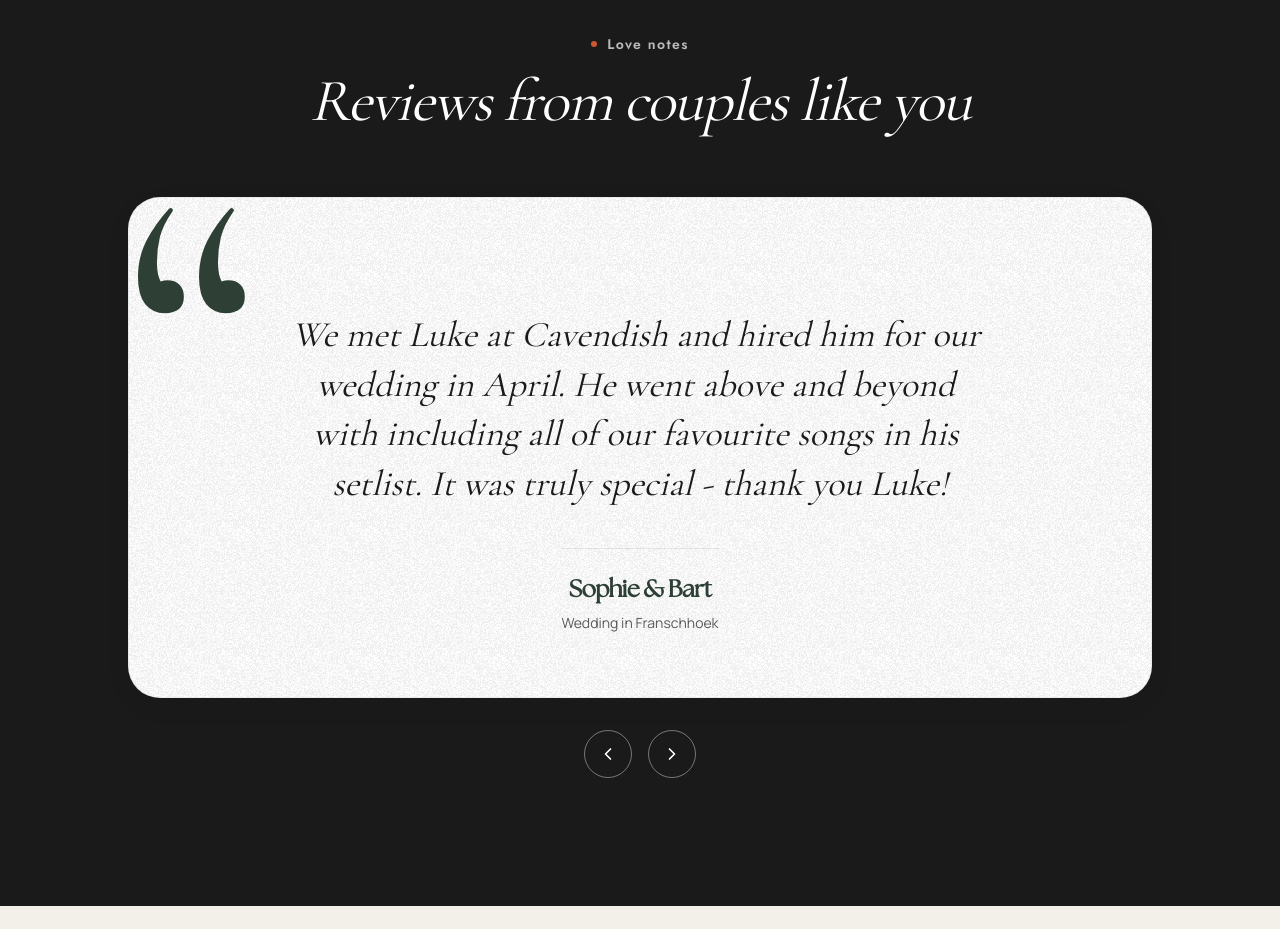
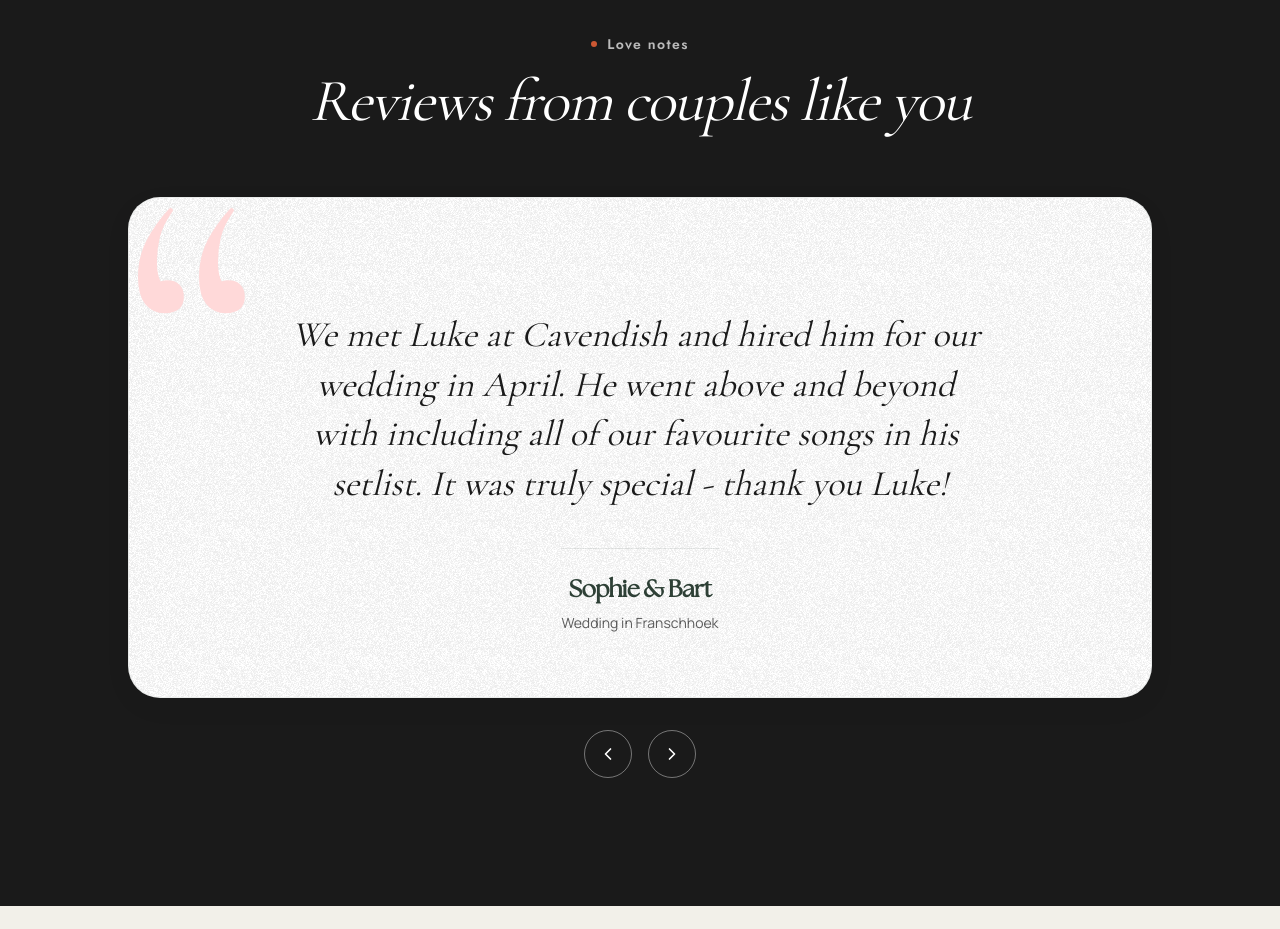
Before and after one commit to lstamer/cellowebsite, a Next.js app: page /services/weddings in a window 1280 px wide. Shown: the part 3800-4729 px from the top of the page. Built offline with nearby package versions, Linux system fonts and the light colour scheme.

Commit message:
Change wedding quote mark to rose

```diff
--- a/src/components/weddings/WeddingTestimonials.tsx
+++ b/src/components/weddings/WeddingTestimonials.tsx
@@ -171,7 +171,7 @@ export function WeddingTestimonials() {
             />
             <span
               aria-hidden
-              className="pointer-events-none absolute -left-[0.02em] -top-[0.16em] -z-10 select-none font-serif text-[14rem] leading-none text-primary md:text-[22rem] lg:text-[26rem]"
+              className="pointer-events-none absolute -left-[0.02em] -top-[0.16em] -z-10 select-none font-serif text-[14rem] leading-none text-rose md:text-[22rem] lg:text-[26rem]"
             >
               &ldquo;
             </span>
```
